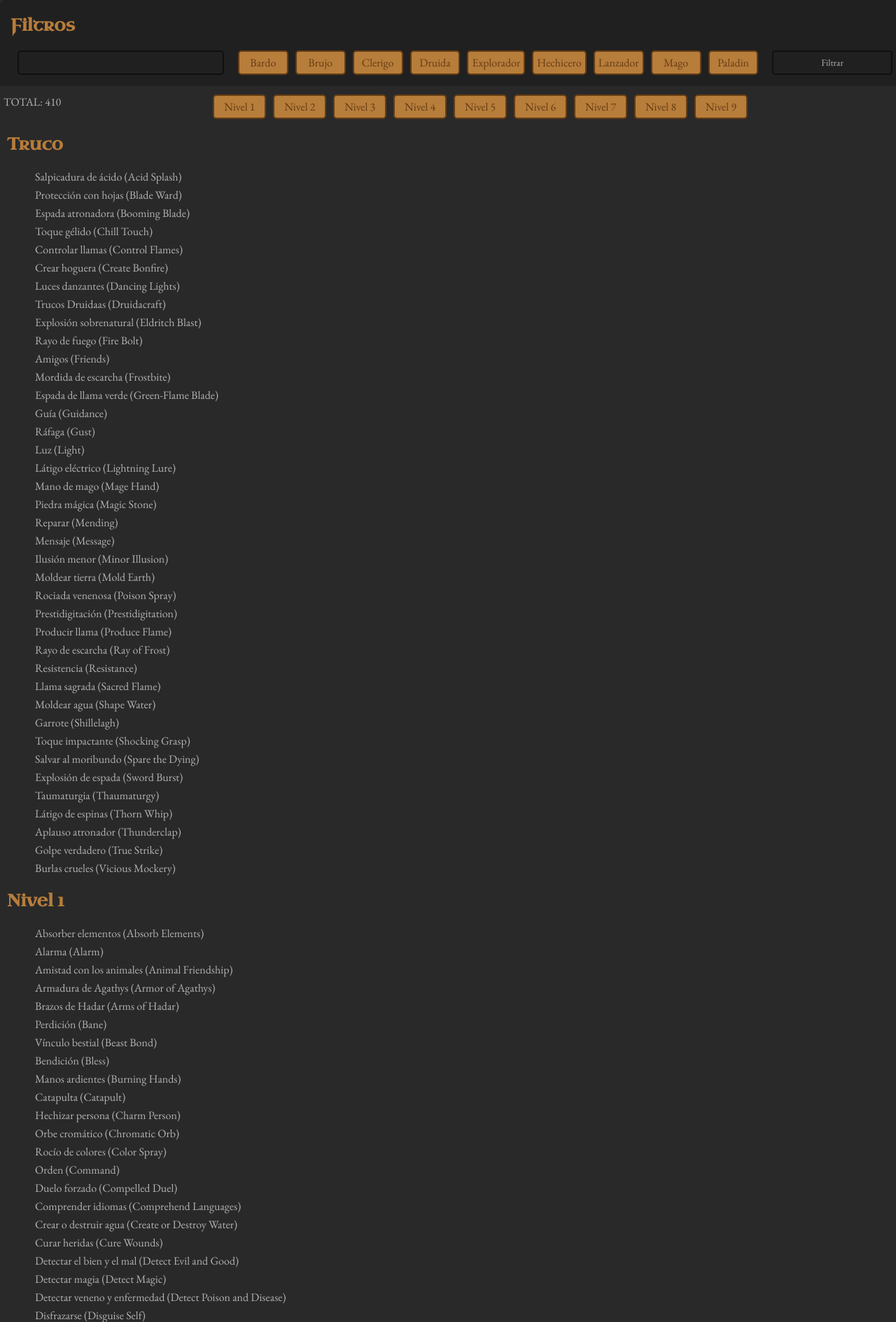
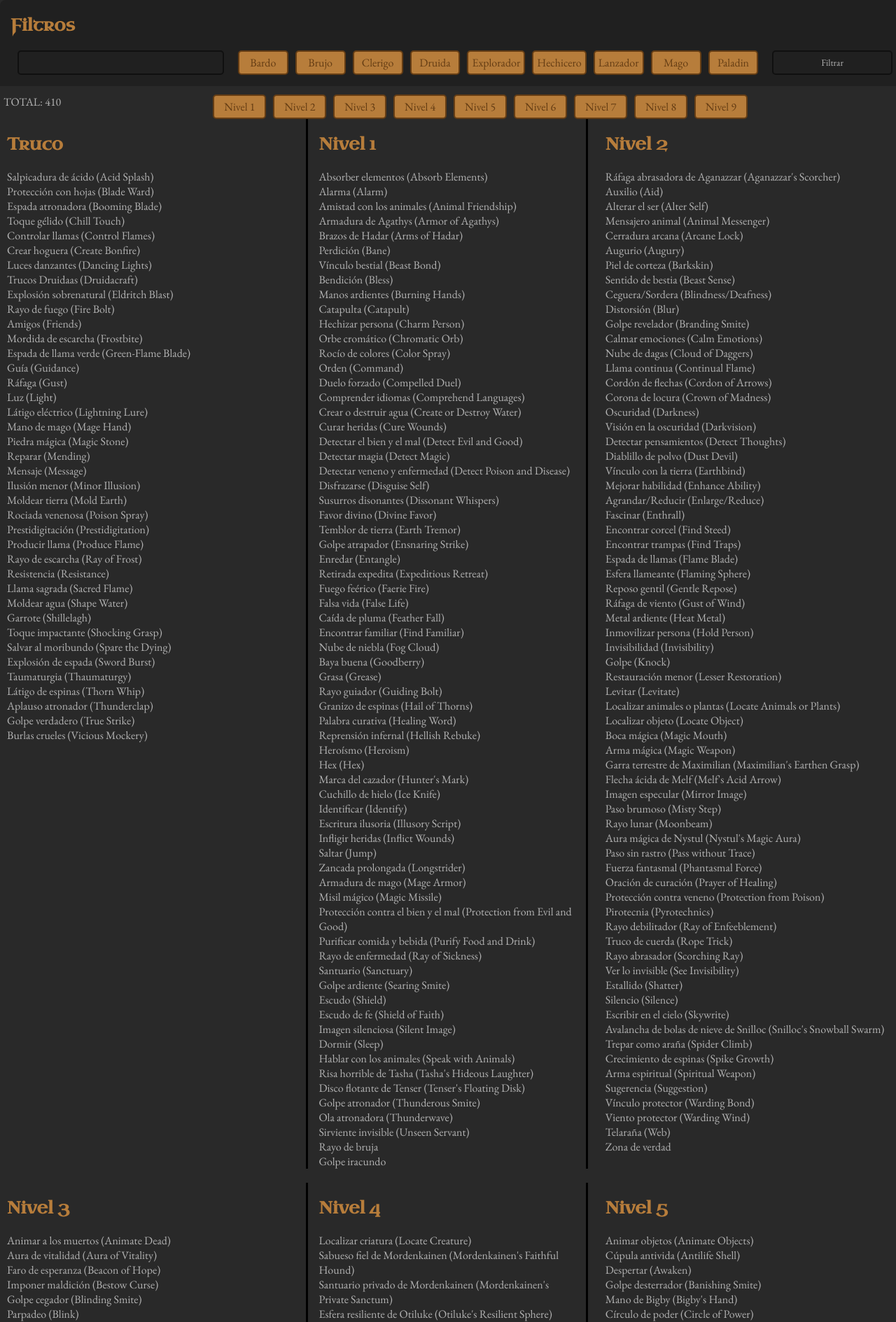
Before and after one commit to Pablohr11/DeepRol, a PHP site: page /sections/allSpells.php in a window 1280 px wide. Shown: the top 1889 px of the page at 70% size. Run offline with PHP 8.4, Linux system fonts and the light colour scheme; data comes from the database, SQL or seed files in the repository; data that the repository does not hold is empty.

Commit message:
re5tgy55tgyer

```diff
--- a/sections/allSpells.php
+++ b/sections/allSpells.php
@@ -115,16 +115,23 @@ array_shift($spellsLevels);
             <!-- <input type="radio" id="bardo" value="bardo" name="classFilter" <?php if($classFilter == "bardo") echo("checked") ?>>             -->
         </div>
     </div>
+    <!-- >AKI <!-->
+    <div id="spellListHehe">
 
+
+    <?php if (isset($currentLevel)) { ?>
+        <?php $index = 0;  ?>
         <dl>
-        <dt>
-            <?php if (isset($currentLevel)) { ?>
-                <h2><?=$currentLevel?></h2>
+            <dt><h2 id="<?=$currentLevel?>"><?=$currentLevel?></h2></dt>
+
+        <?php foreach ($spells as $key => $spell) { ?>
+            <?php if($spell["level"] != $currentLevel) {
+                $currentLevel = $spell["level"]; $index++; ?>
+                </dl>
+                <dl <?php if (($index+2)%3==0) { ?>class="dlConFilete"<?php } ?>>
+                    <dt><h2 id="<?=$currentLevel?>"><?=$currentLevel?></h2></dt>
             <?php } ?>
-        </dt>
-        <?php foreach ($spells as $key => $spell) {
-            if ($spell["level"] == $currentLevel) { ?>
-            <dd>
+
             <?php if (isset($charId)) { ?>
                 <a href="spell.php?id_spell=<?=$spell["id_spell"]?>&charId=<?=$charId?>&prevPath=<?=$prevPathParameters?>" class="spell"><?=$spell["name"]?></a>
                 <?php if (in_array( $spell["id_spell"], $spellList)) { ?>
@@ -135,26 +142,11 @@ array_shift($spellsLevels);
             <?php } else { ?>
                 <a href="spell.php?id_spell=<?=$spell["id_spell"]?>&prevPath=<?=$prevPathParameters?>" class="spell"><?=$spell["name"]?></a>
             <?php }  ?>
-            </dd>
-            <?php } else {?>
-                <?php $currentLevel = $spell["level"] ?>
-                <dt><h2 id="<?=$currentLevel?>"><?=$currentLevel?></h2></dt>
-                <!-- <a class="spellsInfo" href="spell.php?id_spell=<?=$spell["id_spell"]?>&id_char=<?=$charId?>"></a> -->
-                <dd>
-                <a href="spell.php?id_spell=<?=$spell["id_spell"]?>&prevPath=<?=$prevPathParameters?>" class="spell"><?=$spell["name"]?></a>
-                <?php if (isset($charId)) { ?>
-                    <?php if (in_array( $spell["id_spell"], $spellList)) { ?>
-                        <span class="addSpell" >✓</span>
-                    <?php } else { ?>
-                        <a href="addSpell.php?id_spell=<?=$spell["id_spell"]?>&charId=<?=$charId?>&prevPath=<?=$prevPathParameters?>"  class="addSpell"> + </a>
+            <br>
         <?php } ?>
     <?php } ?>
-                </dd>
-                <?php }
-        } ?>
     </dl>
-    <?php ?>
-
+    </div>
     <button onclick="scrollUp()" id="volverArriba" class="hidden"><?=$arrowUpSvg?></button>
 </div>
 
@@ -167,6 +159,8 @@ array_shift($spellsLevels);
     });
 
     function autoScroll(idToScrollTo) {
+        console.log(document.getElementById(idToScrollTo));
+        console.log(idToScrollTo);
         if (document.getElementById(idToScrollTo)) {
             window.scrollTo(0,(document.getElementById(idToScrollTo).getBoundingClientRect().top-135));
         }
--- a/sections/spell.php
+++ b/sections/spell.php
@@ -22,7 +22,7 @@ if (strpos($prevPath, "--") != -1) {
 ?>
 
 <link rel="stylesheet" href="../styles/spell.css">
-
+<div class="mist"></div>
 <div id="spellDiv">
     <div id="spellTitleImageContainer">
         <?php $spellNameCut = strpos($spellData["name"], "(")-1; $cutName = substr($spellData["name"], 0, $spellNameCut) ?>
--- a/styles/allSpells.css
+++ b/styles/allSpells.css
@@ -167,3 +167,15 @@ input[type="submit"] {
     transition: 0.3s;
     opacity: 0 !important;
 }
+
+#spellListHehe {
+    display: grid;
+    grid-template-columns: 33% 33% 33%;
+    column-gap: 5px;
+    row-gap: 20px;
+}
+
+.dlConFilete {
+    border-style: hidden solid;
+    padding: 0px 15px;
+}
```
Also changed, not shown: styles/spell.css (+24 -1 lines), resources/imgs/spells/generico.png (added), 1 other file. Lines whose indentation alone changed are shown as unchanged.
